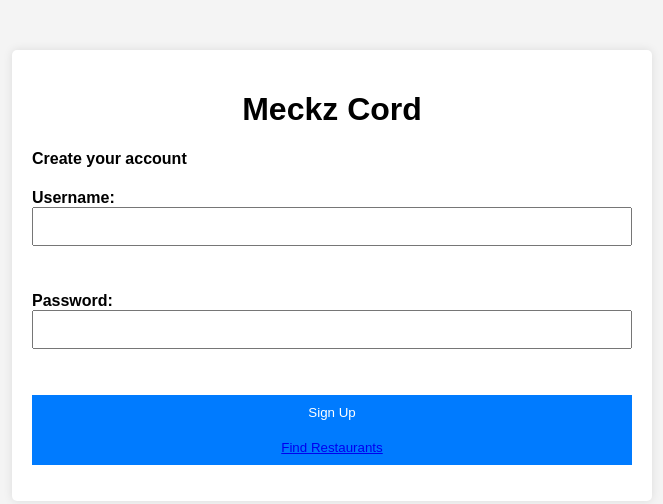
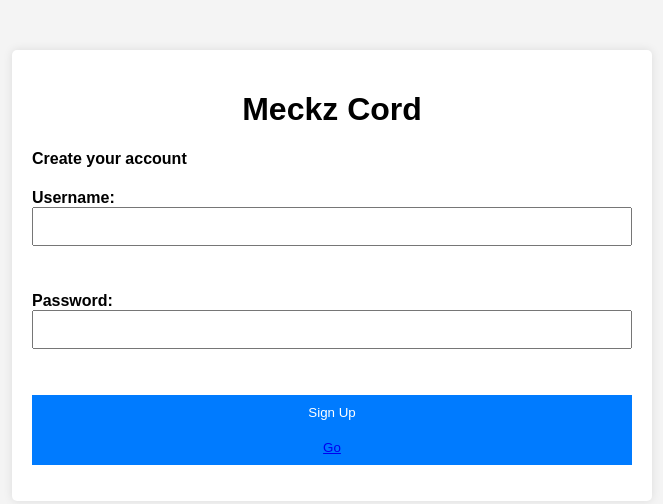
Before and after one commit to glorious2024/New-Website, a plain HTML site: page index.html in a window 1280 px wide. Shown: the whole page, without its empty margins (308-971 px from the left). Drawn offline with Linux system fonts and the light colour scheme.

Commit message:
index.html
Signed-off-by: glorious2024 <163012612+glorious2024@users.noreply.github.com>

```diff
--- a/index.html
+++ b/index.html
@@ -16,7 +16,8 @@
             <label for="password">Password:</label>
             <input type="password" id="password" required><br><br>
             <button type="submit">Sign Up</button>
-           <button><a href="indexw.html">Find Restaurants</a></button>
+
+             <button class="b1"><a href="indexw.html">Go</a></button>
 
         </form>
         <p id="message"></p>
```
